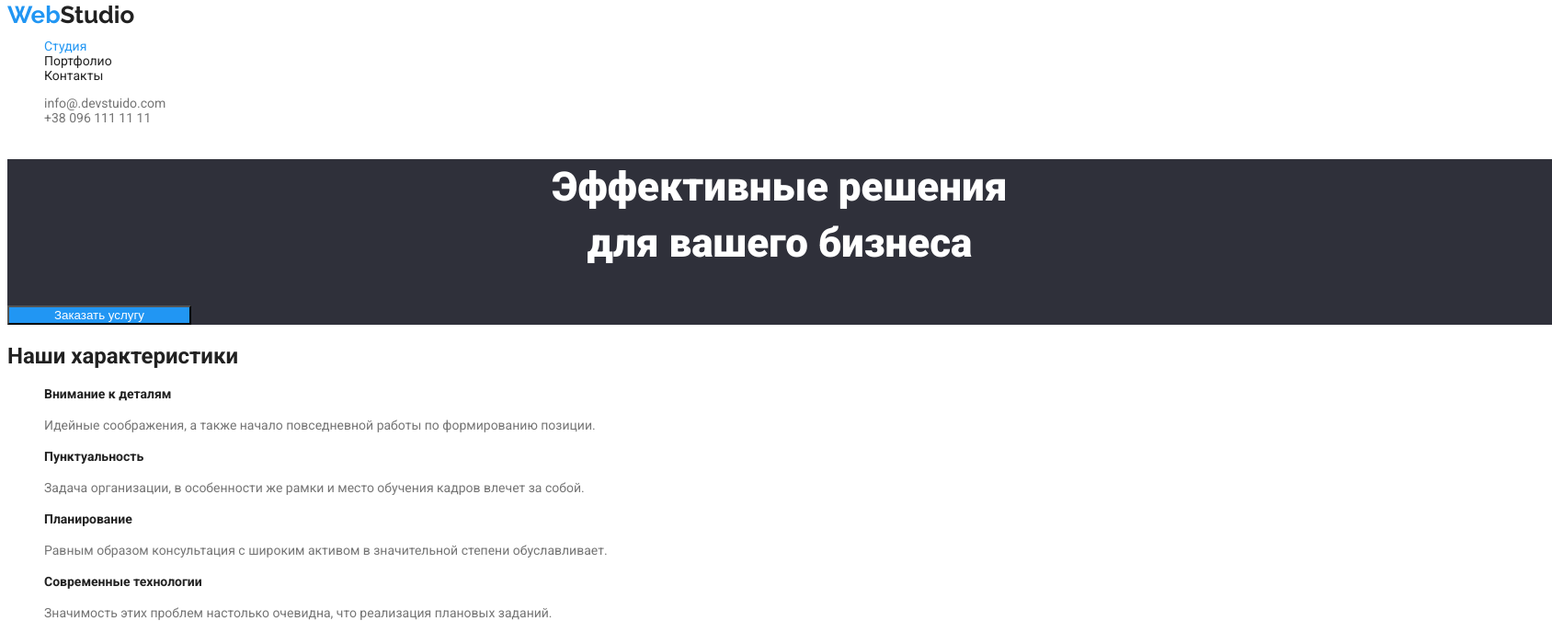
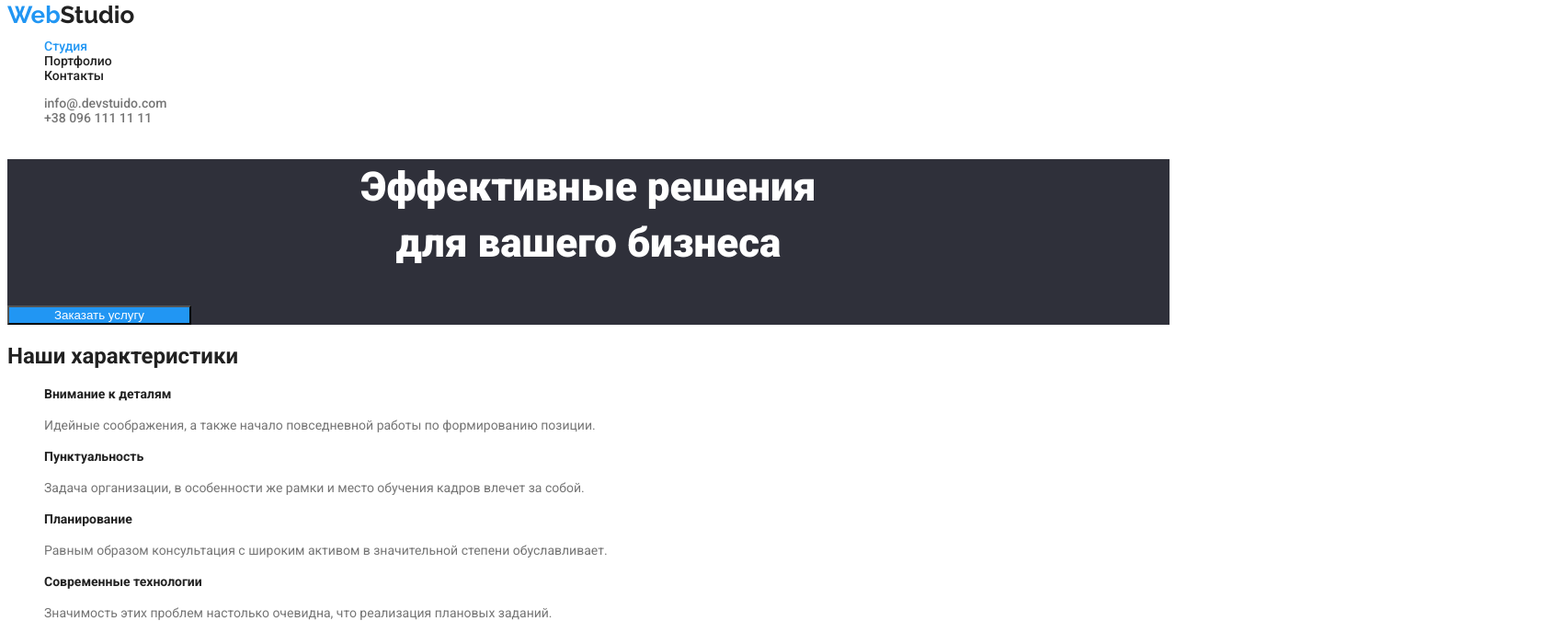
Before and after one commit to Anur13/goit-markup-hw-02, a plain HTML site: page index.html in a window 1280 px wide. Shown: the top 700 px of the page at 92% size, 1688 px wide, since content can reach past the window. Drawn offline with Linux system fonts and the light colour scheme.

Commit message:
Update style.css

```diff
--- a/css/style.css
+++ b/css/style.css
@@ -33,6 +33,7 @@ body,
 .header-contacts {
   font-size: 14px;
   line-height: 16px;
+  font-weight: 500;
 }
 
 .nav span {
@@ -70,7 +71,6 @@ a:active {
 }
 
 .hero-section {
-  width: 1680px;
   background-color: #2f303a;
 }
 
```
